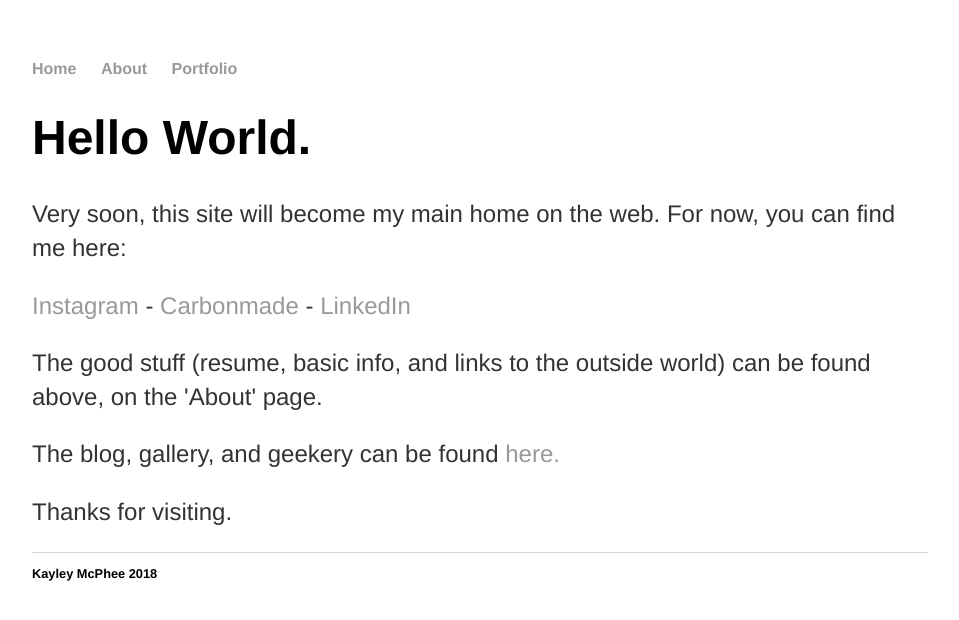
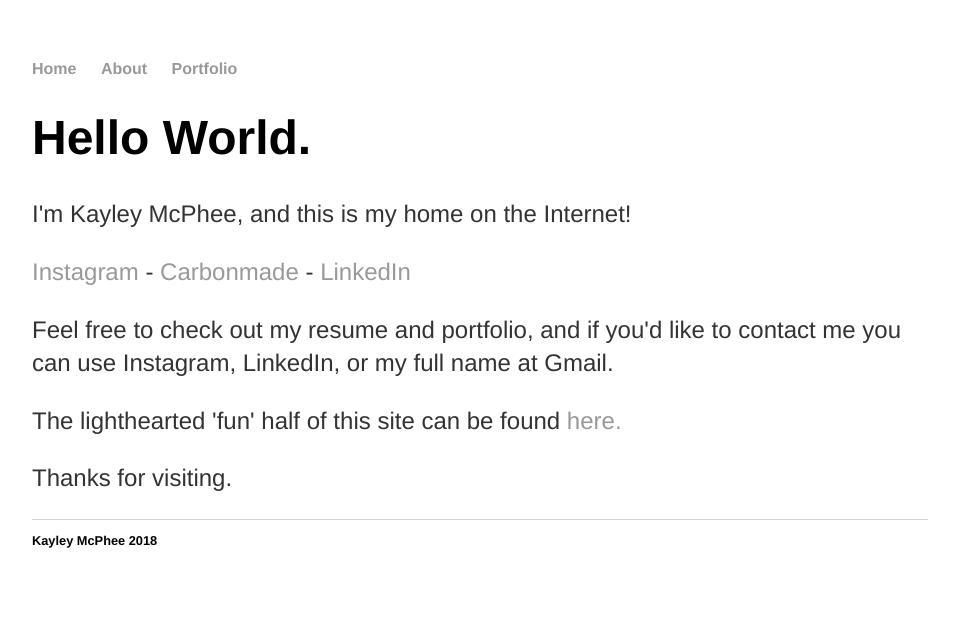
Before and after one commit to kayleymcphee/kayleymcphee.github.io, a Jekyll site: the page built from index.html, in a window 1280 px wide. Shown: the top 620 px of the page, without its empty margins (160-1119 px from the left). Built offline with Jekyll 4.4.1, drawn with Linux system fonts in a browser that asks for light colours.

Commit message:
Update index.html

```diff
--- a/index.html
+++ b/index.html
@@ -4,9 +4,9 @@ title: Kayley McPhee
 ---
 <div class="blurb">
         <h1>Hello World.</h1>
-	<p>Very soon, this site will become my main home on the web. For now, you can find me here:</p>
+	<p>I'm Kayley McPhee, and this is my home on the Internet!</p>
 	<p><a href="https://www.instagram.com/kaymcph/">Instagram</a> - <a href="https://kayleymcphee.carbonmade.com/">Carbonmade</a> - <a href="https://www.linkedin.com/in/kayley-mcphee-47872385/">LinkedIn</a></p>
-	<p>The good stuff (resume, basic info, and links to the outside world) can be found above, on the 'About' page.</p>
-	<p>The blog, gallery, and geekery can be found <a href="https://kayleymcphee.com/fun/index.html">here.</a></p>
+	<p>Feel free to check out my resume and portfolio, and if you'd like to contact me you can use Instagram, LinkedIn, or my full name at Gmail.</p>
+	<p>The lighthearted 'fun' half of this site can be found <a href="https://kayleymcphee.com/fun/index.html">here.</a></p>
 	<p>Thanks for visiting.</p>
 </div><!-- /.blurb -->
```
